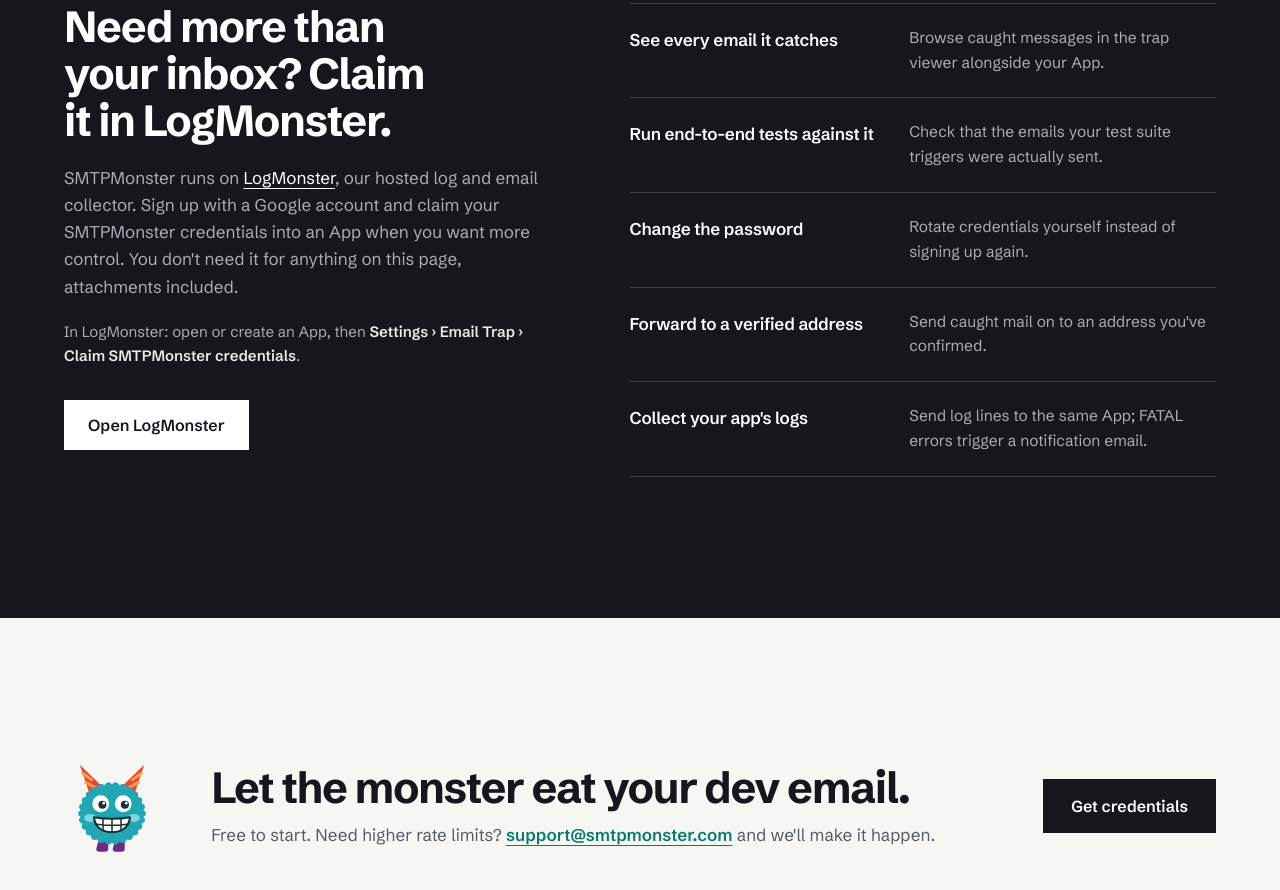
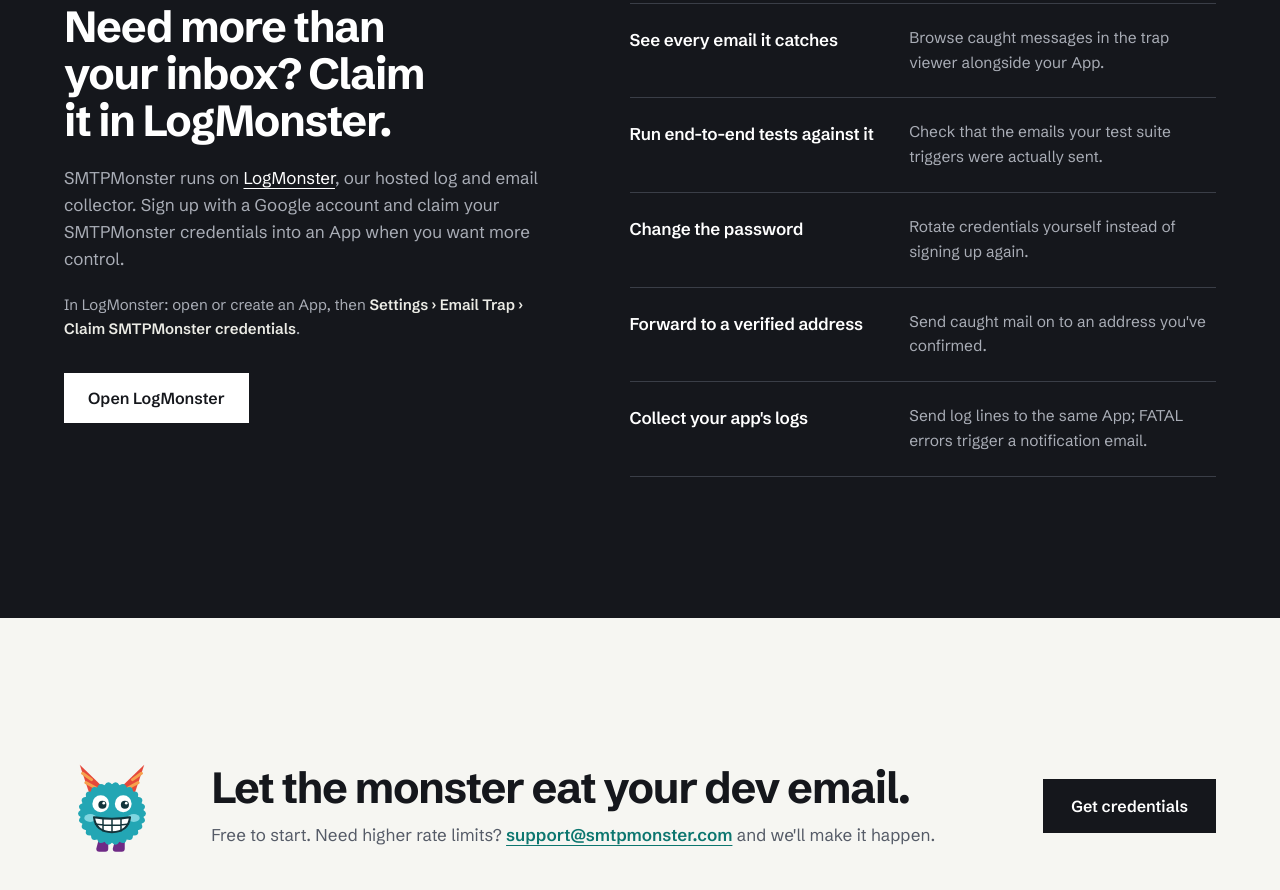
Before and after one commit to mvoorberg/smtp-monster, a plain HTML site: page src/index.html in a window 1280 px wide. Shown: the part 3795-4685 px from the top of the page. Drawn offline with Linux system fonts and the light colour scheme.

Commit message:
fix: remove redundant information from SMTPMonster credentials instructions

```diff
--- a/src/index.html
+++ b/src/index.html
@@ -253,7 +253,7 @@
             <p>
               SMTPMonster runs on <a href="https://logmonster.net">LogMonster</a>, our hosted log and email
               collector. Sign up with a Google account and claim your
-              SMTPMonster credentials into an App when you want more control. You don't need it for anything on this page, attachments included.
+              SMTPMonster credentials into an App when you want more control.
             </p>
             <p class="lm-how">
               In LogMonster: open or create an App, then <strong>Settings › Email Trap › Claim SMTPMonster credentials</strong>.
```
